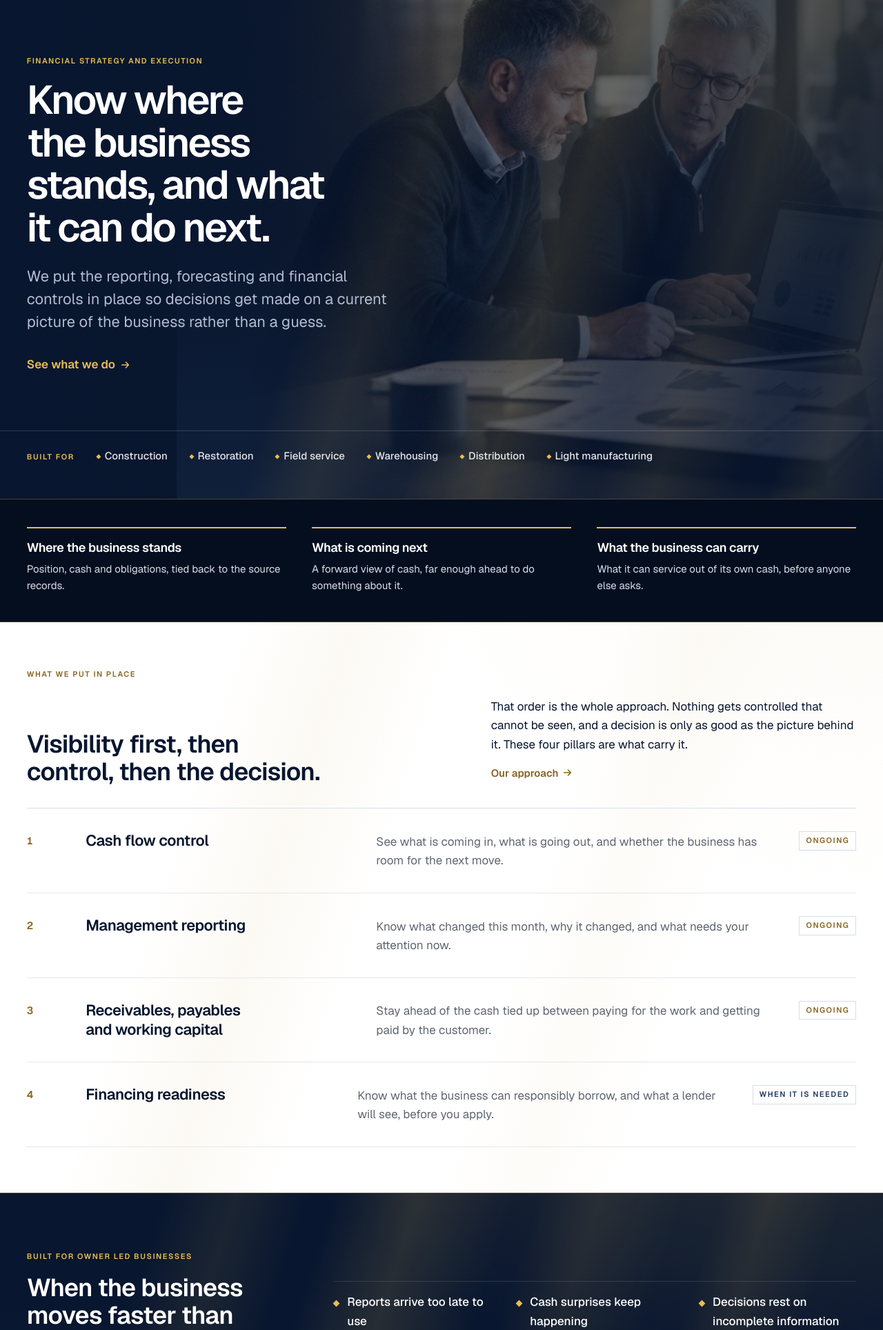
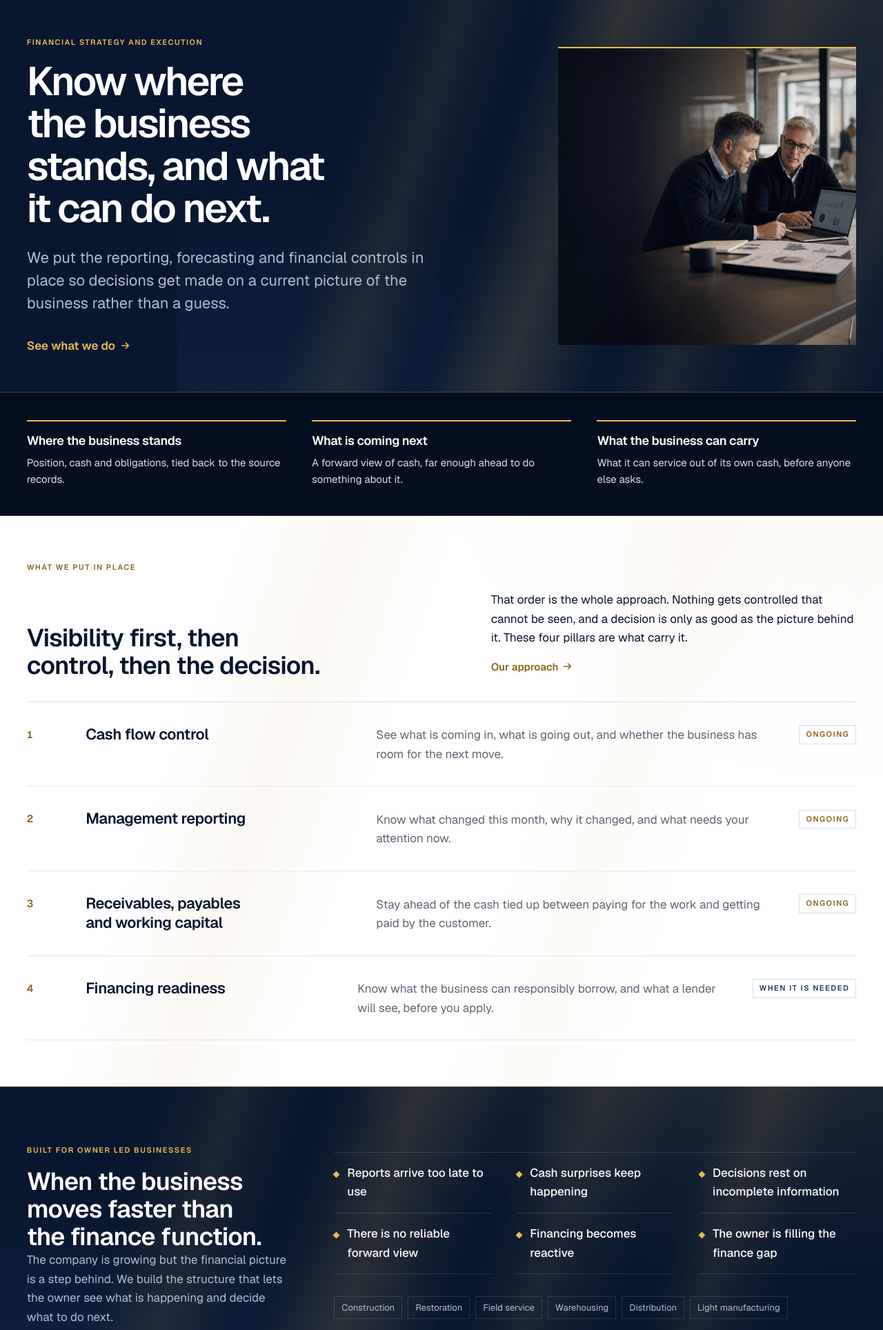
Before and after one commit to AFgroup360/website, a PHP site: page / in a window 1280 px wide. Shown: the part 76-2004 px from the top of the page at 69% size. Run offline with PHP 8.4, Linux system fonts and the light colour scheme.

Commit message:
The hero photograph becomes a picture again, not a backdrop
Removed the built for strip.

The photograph was stretched behind the whole hero, which is why the section
had to be tall enough to justify it and left dead navy under the text. It is
now a real image in the second column at its own square proportions, with a
gold rule over it. The scrim goes with it, since nothing sits on the picture
any more.

Also removed two rules left over from an earlier pass that forced the hero to
fill most of the screen regardless of what was in it. The hero is 637px now
rather than 760px, and it is that tall because of its content.

Co-Authored-By: Claude Opus 5 <noreply@anthropic.com>
Claude-Session: https://claude.ai/code/session_014HeX2eCQpZKdnhGt1WQaZM

```diff
--- a/css/main.css
+++ b/css/main.css
@@ -276,7 +276,7 @@
   grid-template-columns: minmax(0, 7fr) minmax(0, 5fr);
   gap: clamp(2rem, 1rem + 4vw, 5rem);
   align-items: center;
-  padding-block: clamp(2.75rem, 1.5rem + 3vw, 4rem) clamp(2rem, 1.2rem + 2vw, 3rem);
+  padding-block: clamp(2.5rem, 1.4rem + 2.4vw, 3.5rem);
 }
 .hero h1 { color: var(--text-inverse); max-width: 15ch; }
 .hero .lede { margin-top: var(--space-5); color: var(--text-inverse-muted); max-width: 46ch; font-size: var(--text-lead); line-height: 1.5; }
@@ -285,81 +285,27 @@
   .hero__inner { grid-template-columns: 1fr; gap: var(--space-8); }
 }
 
-/* The hero photograph, when one has been supplied. It sits under a navy scrim
-   heavy enough on the left that the heading never loses contrast, and lighter
-   on the right so the business behind it is still legible. Stacking order is
-   photograph, scrim, gold light, content. */
+/* The hero photograph. A real image in the second column at its own
+   proportions, not a backdrop stretched behind the whole section, so the hero
+   is only as tall as its content and the picture keeps its shape. */
 .hero__photo {
-  position: absolute; inset: 0; z-index: 0;
-  width: 100%; height: 100%;
-  object-fit: cover; object-position: center 55%;
+  width: 100%;
+  max-width: 27rem;
+  aspect-ratio: 1 / 1;
+  object-fit: cover;
+  object-position: center 52%;
+  justify-self: end;
+  border-top: 2px solid var(--accent-on-dark);
 }
-.hero__scrim {
-  position: absolute; inset: 0; z-index: 1; pointer-events: none;
-  background:
-    linear-gradient(93deg, var(--navy-800) 0%, rgb(8 22 47 / 0.94) 38%, rgb(8 22 47 / 0.66) 100%),
-    linear-gradient(180deg, rgb(8 22 47 / 0.55), rgb(8 22 47 / 0.80));
-}
-.hero.rays::before { z-index: 2; }
-.hero > .container { position: relative; z-index: 3; }
-@media (max-width: 940px) {
-  /* Stacked, the heading runs over the middle of the frame, so the scrim
-     goes flat instead of leaning left. */
-  .hero__scrim { background: linear-gradient(180deg, rgb(8 22 47 / 0.80), rgb(8 22 47 / 0.90)); }
-}
-
-/* With a photograph the hero splits: words on the left, and the three
-   questions stacked on the right, sitting over the picture rather than under
-   it. The scrim is heaviest on the left, lifts across the middle so the
-   photograph reads, and firms up again behind the panel so the list stays
-   legible. Without a photograph the hero keeps its original layout, so an
-   empty slot never leaves a hole. */
 @media (min-width: 941px) {
-  .hero:has(.hero__photo) .hero__scrim {
-    background:
-      linear-gradient(90deg,
-        var(--navy-800) 0%,
-        rgb(8 22 47 / 0.92) 28%,
-        rgb(8 22 47 / 0.40) 48%,
-        rgb(8 22 47 / 0.62) 70%,
-        rgb(8 22 47 / 0.86) 100%),
-      linear-gradient(180deg, rgb(8 22 47 / 0.16), rgb(8 22 47 / 0.46));
-  }
   .hero:has(.hero__photo) .hero__inner {
     grid-template-columns: minmax(0, 7fr) minmax(0, 5fr);
     align-items: center;
-    min-height: clamp(21rem, 42vh, 26rem);
   }
-  .hero:has(.hero__photo) .hero__inner > div:first-child { max-width: 34rem; }
 }
-
-/* A strip along the foot of the hero, so the lower half of the picture carries
-   something instead of trailing off. */
-.hero__strip {
-  position: relative; z-index: 3;
-  display: flex; flex-wrap: wrap; align-items: baseline;
-  gap: var(--space-3) clamp(1.25rem, 2.4vw, 2.25rem);
-  padding-top: var(--space-5); padding-bottom: var(--space-6);
-  border-top: 1px solid rgb(255 255 255 / 0.16);
+@media (max-width: 940px) {
+  .hero__photo { max-width: none; aspect-ratio: 16 / 10; justify-self: stretch; }
 }
-.hero__strip-label {
-  font-size: var(--text-overline); font-weight: 600;
-  letter-spacing: var(--track-overline); text-transform: uppercase;
-  color: var(--accent-on-dark);
-}
-.hero__strip ul {
-  display: flex; flex-wrap: wrap;
-  gap: var(--space-3) clamp(1.25rem, 2.4vw, 2.25rem);
-}
-.hero__strip li {
-  font-size: var(--text-sm); font-weight: 500; color: rgb(255 255 255 / 0.88);
-  display: flex; align-items: baseline; gap: var(--space-2);
-}
-.hero__strip li::before {
-  content: ""; width: 5px; height: 5px; flex: none;
-  background: var(--accent-on-dark); transform: rotate(45deg) translateY(-2px);
-}
-@media (max-width: 700px) { .hero__strip { padding-bottom: var(--space-5); } }
 
 /* The three questions the work answers. Their own band under the hero, on the
    deepest navy, so nothing sits on top of a photograph. */
@@ -853,18 +799,9 @@
 */
 html { scroll-behavior: smooth; }
 
-.hero {
-  min-height: min(760px, calc(100svh - var(--header-h)));
-  display: grid;
-  align-items: center;
-}
 
 .hero > .container { width: 100%; }
 
-.hero__inner {
-  min-height: clamp(34rem, 72vh, 46rem);
-  align-items: center;
-}
 
 .hero h1 {
   max-width: 12ch;
--- a/index.html
+++ b/index.html
@@ -68,8 +68,6 @@
 </header>
 <main id="main">
 <section class="hero rays rays--right">
-    <img class="hero__photo" src="assets/img/hero.jpg" alt="" aria-hidden="true" fetchpriority="high">
-    <span class="hero__scrim" aria-hidden="true"></span>
   <div class="container hero__inner">
     <div>
       <span class="overline">Financial strategy and execution</span>
@@ -80,17 +78,7 @@
         <a class="link-arrow link-arrow--lg" href="what-we-do.html">See what we do</a>
       </div>
     </div>
-  </div>
-  <div class="container hero__strip">
-    <span class="hero__strip-label">Built for</span>
-    <ul role="list">
-      <li>Construction</li>
-      <li>Restoration</li>
-      <li>Field service</li>
-      <li>Warehousing</li>
-      <li>Distribution</li>
-      <li>Light manufacturing</li>
-    </ul>
+    <img class="hero__photo" src="assets/img/hero.jpg" alt="" aria-hidden="true" fetchpriority="high" width="1536" height="1536">
   </div>
 </section>
 
@@ -180,6 +168,10 @@
           <li>Financing becomes reactive</li>
           <li>The owner is filling the finance gap</li>
         </ul>
+        <p class="sectors__common">
+          <span>Construction</span><span>Restoration</span><span>Field service</span>
+          <span>Warehousing</span><span>Distribution</span><span>Light manufacturing</span>
+        </p>
       </div>
     </div>
   </div>
```
Also changed, not shown: tools/pages/index.html (+5 -12 lines), 1 other file.
